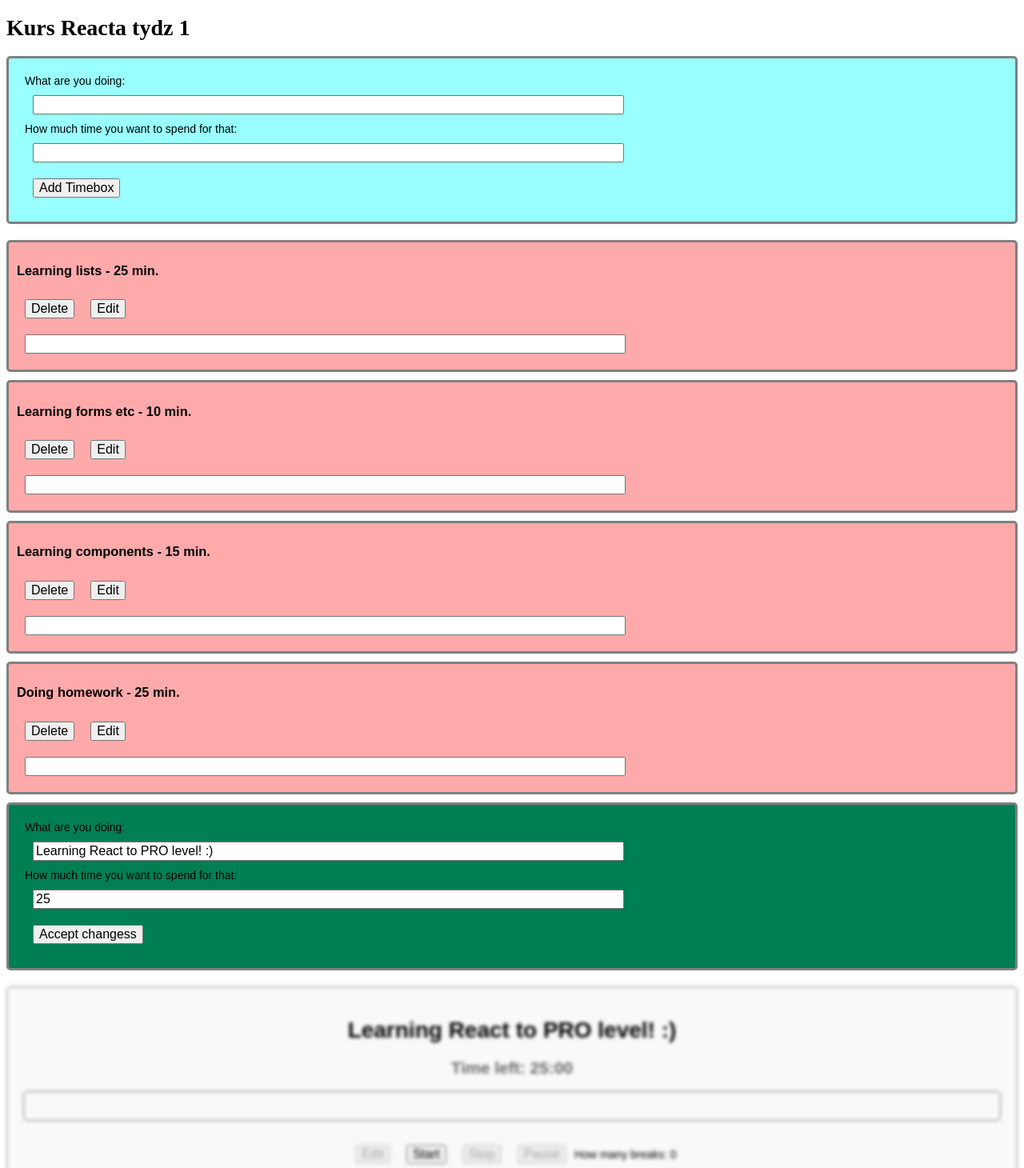
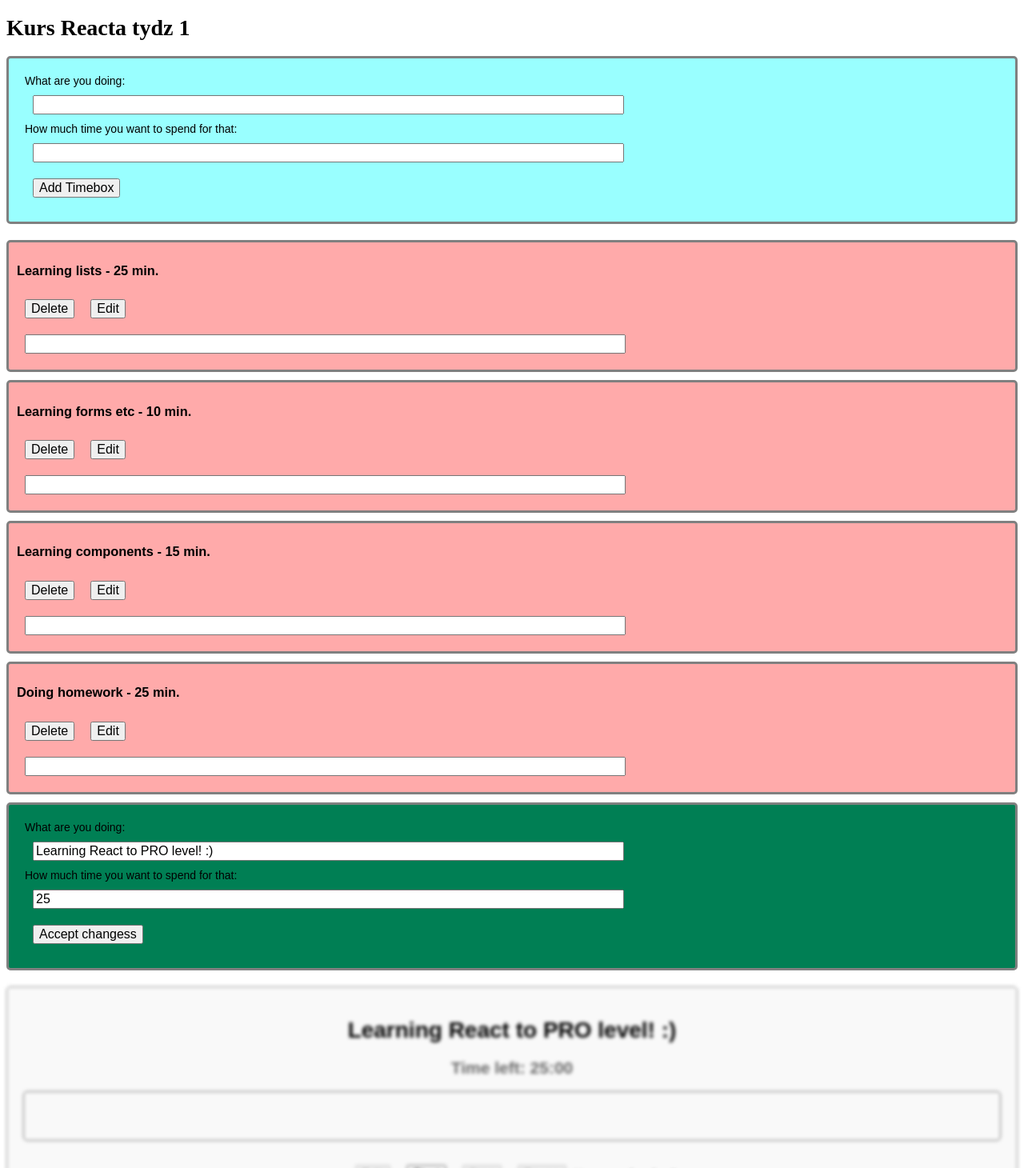
Before and after one commit to Fremen1990/KursReacta, a React (Create React App) app in the folder WEEK 03 LISTS AND FORMS/timeboxing/: page / in a window 1280 px wide. Shown: the top 1460 px of the page at 80% size. Built offline with nearby package versions, Linux system fonts and the light colour scheme.

Commit message:
Use BEM classes

```diff
--- /dev/null
+++ b/WEEK 03 LISTS AND FORMS/package.json
@@ -0,0 +1,5 @@
+{
+  "dependencies": {
+    "node-sass": "^5.0.0"
+  }
+}
--- a/WEEK 03 LISTS AND FORMS/timeboxing/src/components/remaining-components.js
+++ b/WEEK 03 LISTS AND FORMS/timeboxing/src/components/remaining-components.js
@@ -36,8 +36,9 @@ function TimeboxEditor(props) {
 function ProgressBar({ className = "", percent = 0, trackRemaining = true }) {
   return (
     <>
-      <div className={"ProgressBar " + className}>
+      <div className={"progress progress--big progress--color-red" + className}>
         <div
+          className="progress__bar"
           style={{ width: `${percent}%` }}
           // style="width: 10%;"
           // style={trackRemaining ? { float: "left" } : { float: "right" }}
--- a/WEEK 03 LISTS AND FORMS/timeboxing/src/styles/components.scss
+++ b/WEEK 03 LISTS AND FORMS/timeboxing/src/styles/components.scss
@@ -51,20 +51,33 @@
   .Clock {
     color: orangered;
   }
-  .ProgressBar {
-    border: 1px solid orangered;
+  .progress {
+    border: 1px solid black;
     border-radius: $border-radius;
     height: 25px;
     margin-bottom: 20px;
     padding: 5px;
 
-    > div {
+    &--big{
+      height:50px;
+    }
+
+    &--color-red{
+      border-color: orangered;
+    }
+    &__bar {
       height: 100%;
-      background-color: orangered;
+      background-color: black;
       /* width: calc(100% - 20%); */
       float: left;
+        }
+    &--color-red .progress__bar{
+    background-color: orangered;
     }
   }
+
+
+
 
 
   /* .ProgressBar::after {
```
Also changed, not shown: 1 other file (tests, documents, lock files or other folders).
